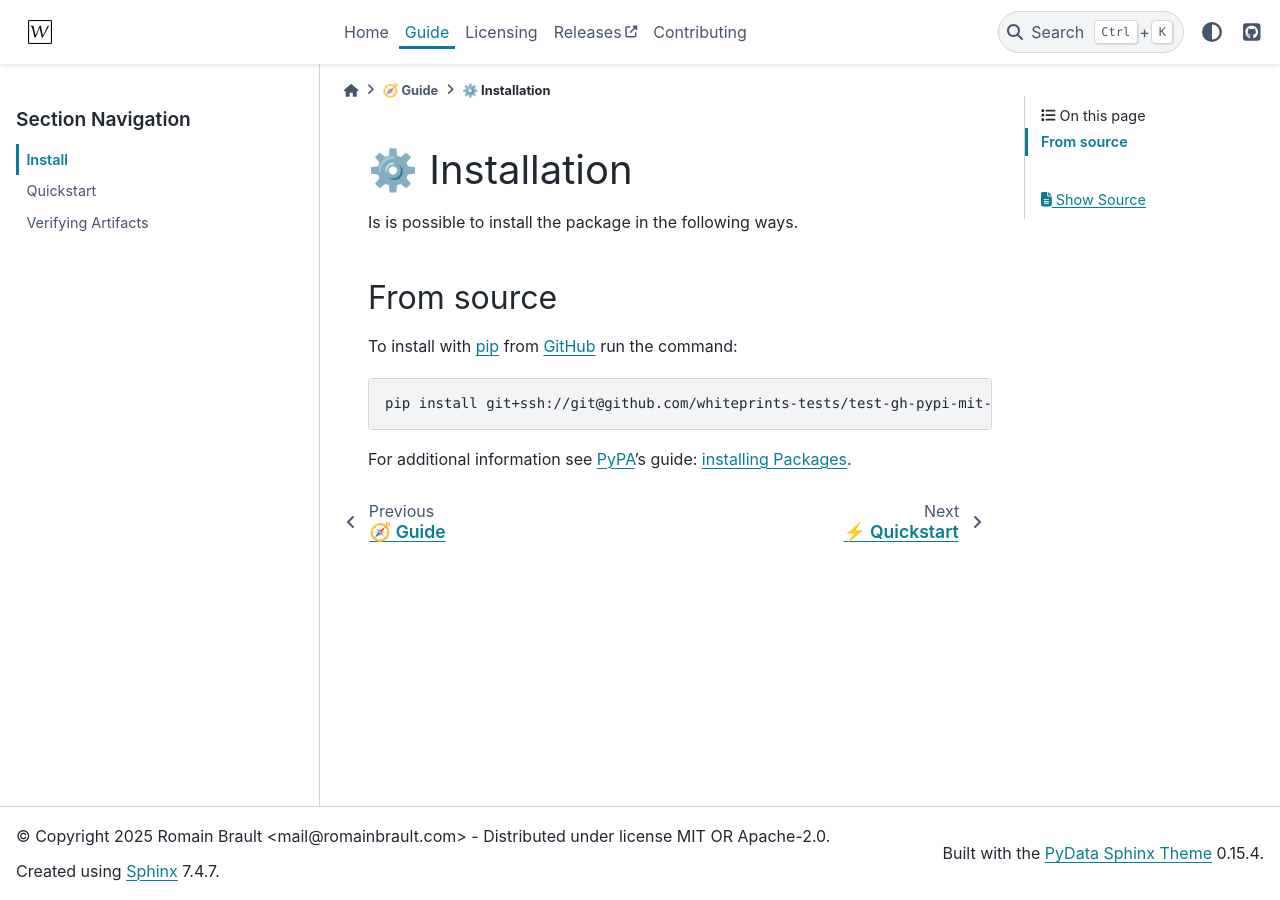
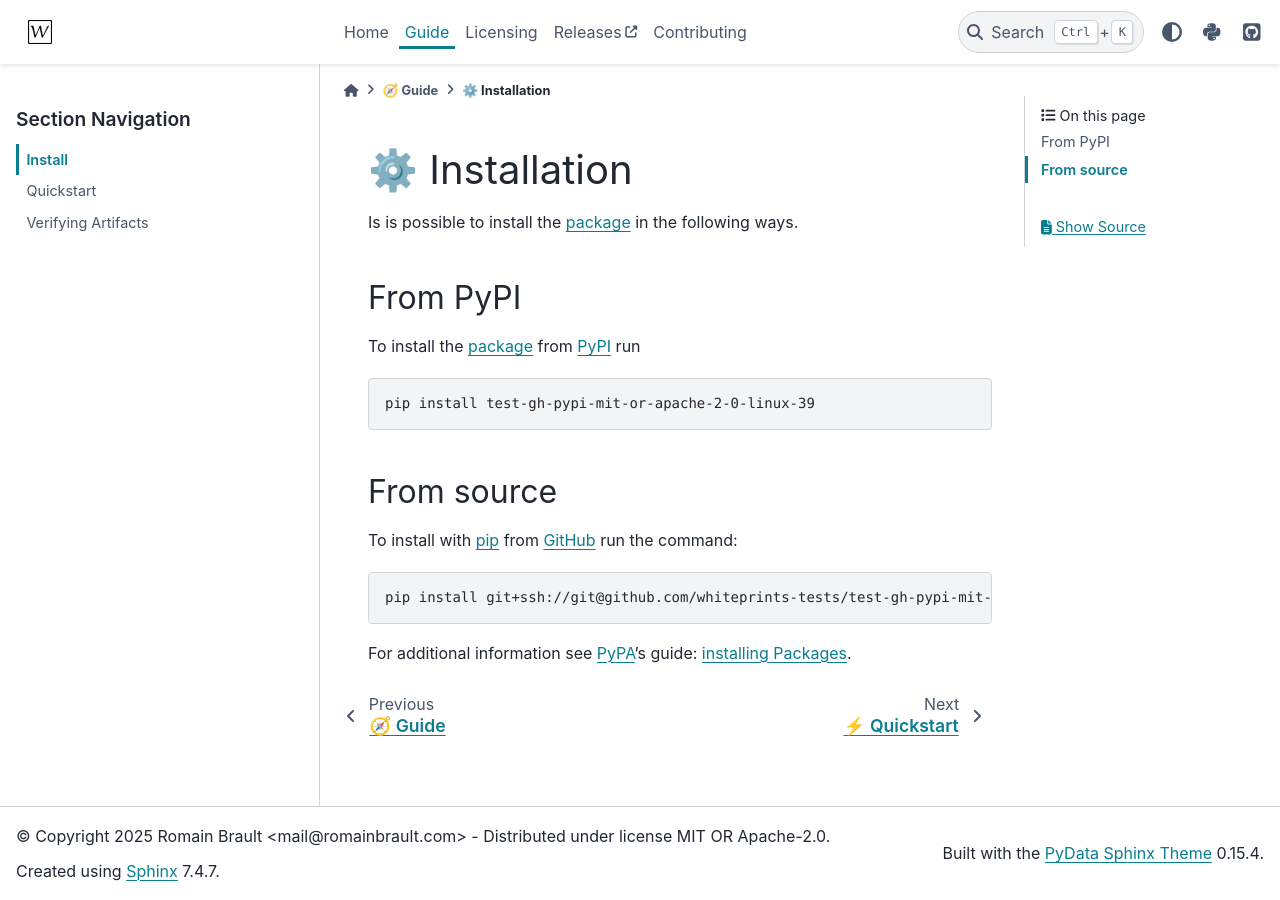
Before and after one commit to whiteprints-tests/test-gh-pypi-mit-or-apache-2-0-linux-39, a Sphinx documentation site: the page built from docs/INSTALL.md, in a window 1280 px wide. Built offline with Sphinx 7.4.7 and the PyData theme 0.15.4, drawn with Linux system fonts in a browser that asks for light colours; pages that are not in the unit, such as notebooks, are missing from menus.

Commit message:
feat: ✨ add PyPI publishing

````diff
--- a/INSTALL.md
+++ b/INSTALL.md
@@ -6,7 +6,17 @@
 
 # ⚙️ Installation
 
-Is is possible to install the package in the following ways.
+Is is possible to install the [package] in the following ways.
+
+## From PyPI
+
+To install the [package] from [PyPI] run
+
+```console
+pip install test-gh-pypi-mit-or-apache-2-0-linux-39
+```
+
+[PyPI]: https://pypi.org/
 
 ## From source
 
@@ -22,4 +32,5 @@
 For additional information see [PyPA]'s guide: [installing Packages](https://packaging.python.org/en/latest/tutorials/installing-packages).
 
 [PyPA]: https://www.pypa.io/en/latest/
-[pip]: https://pip.pypa.io/en/stable/
+[pip]: https://pip.pypa.io/en/stable
+[package]: https://pypi.org/project/test-gh-pypi-mit-or-apache-2-0-linux-39
--- a/docs/conf.py
+++ b/docs/conf.py
@@ -57,6 +57,12 @@
 html_theme_options = {
     "icon_links": [
         {
+            "name": "PyPI",
+            "url": "https://pypi.org/project/test-gh-pypi-mit-or-apache-2-0-linux-39",
+            "icon": "fa-brands fa-python",
+            "type": "fontawesome",
+        },
+        {
             "name": "GitHub",
             "url": (
                 "https://github.com/"
@@ -103,4 +109,6 @@
 exclude_patterns = [
     "_autoapi_templates/**",
 ]
-linkcheck_ignore = []
+linkcheck_ignore = [
+    r"https://pypi\.org/project/.*",
+]
--- a/pyproject.toml
+++ b/pyproject.toml
@@ -62,6 +62,7 @@
 urls.homepage = "https://github.com/whiteprints-tests/test-gh-pypi-mit-or-apache-2-0-linux-39"
 urls.integration = "https://github.com/whiteprints-tests/test-gh-pypi-mit-or-apache-2-0-linux-39/actions"
 urls.issues = "https://github.com/whiteprints-tests/test-gh-pypi-mit-or-apache-2-0-linux-39/issues"
+urls.pypi = "https://pypi.org/project/test-gh-pypi-mit-or-apache-2-0-linux-39"
 urls.repository = "https://github.com/whiteprints-tests/test-gh-pypi-mit-or-apache-2-0-linux-39"
 
 [dependency-groups]
````
Also changed, not shown: README.md (+2 -1 lines), 1 other file.
